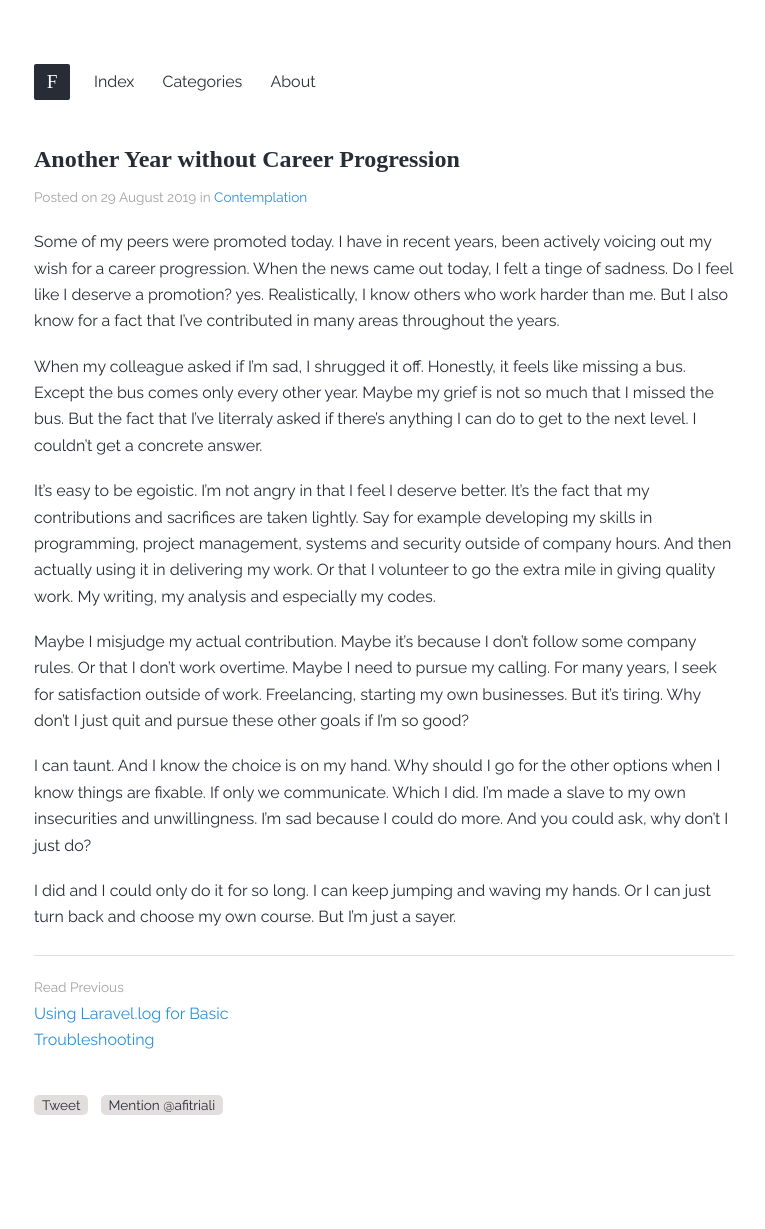
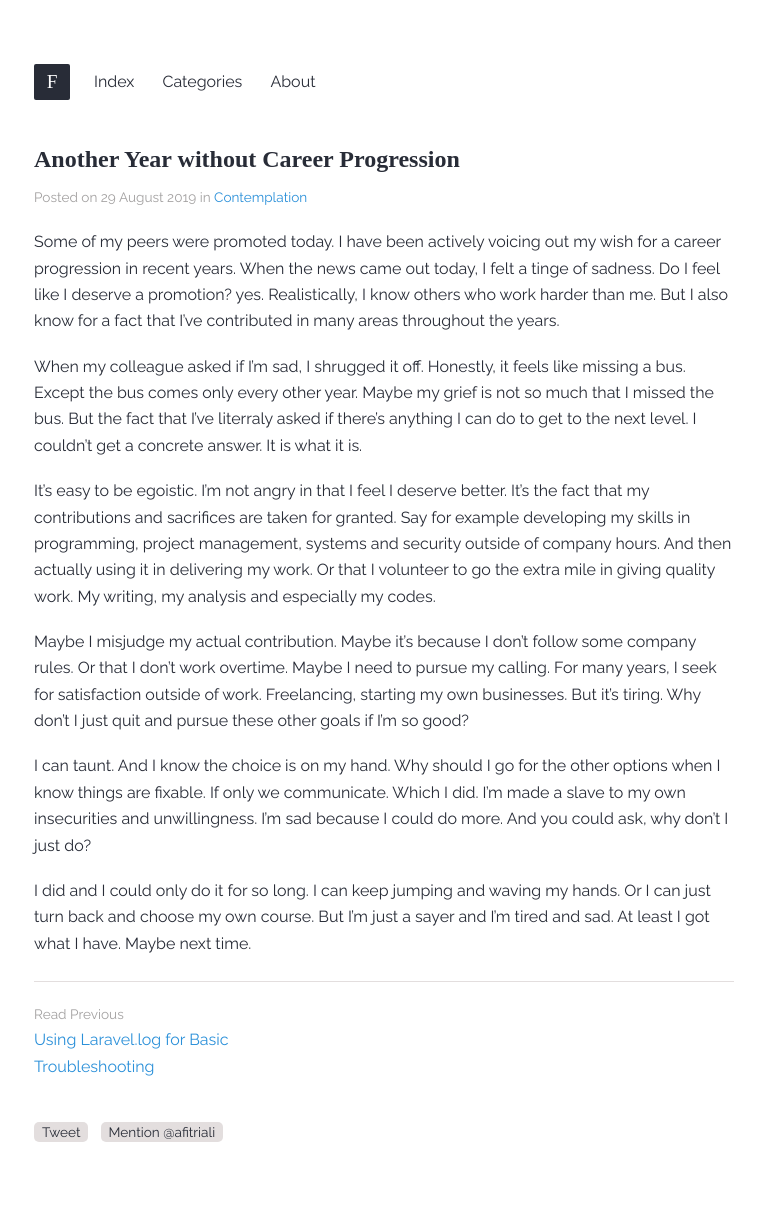
Before and after one commit to xfltrt/xfltrt.github.io, a Jekyll site: the page built from _posts/2019-08-29-another-year.md, in a window 1280 px wide. Shown: the whole page, without its empty margins (256-1021 px from the left). Built offline with Jekyll 4.4.1, drawn with Linux system fonts in a browser that asks for light colours; some web fonts are replaced; comment, search, counter and statistics services are not loaded; before the commit the page ends 1203 px from its top, so only the background shows below that.

Commit message:
Update 2019-08-29-another-year.md

```diff
--- a/_posts/2019-08-29-another-year.md
+++ b/_posts/2019-08-29-another-year.md
@@ -4,14 +4,14 @@ published: true
 category: contemplation
 title: Another Year without Career Progression
 ---
-Some of my peers were promoted today. I have in recent years, been actively voicing out my wish for a career progression. When the news came out today, I felt a tinge of sadness. Do I feel like I deserve a promotion? yes. Realistically, I know others who work harder than me. But I also know for a fact that I've contributed in many areas throughout the years.
+Some of my peers were promoted today. I have been actively voicing out my wish for a career progression in recent years. When the news came out today, I felt a tinge of sadness. Do I feel like I deserve a promotion? yes. Realistically, I know others who work harder than me. But I also know for a fact that I've contributed in many areas throughout the years.
 
-When my colleague asked if I'm sad, I shrugged it off. Honestly, it feels like missing a bus. Except the bus comes only every other year. Maybe my grief is not so much that I missed the bus. But the fact that I've literraly asked if there's anything I can do to get to the next level. I couldn't get a concrete answer.
+When my colleague asked if I'm sad, I shrugged it off. Honestly, it feels like missing a bus. Except the bus comes only every other year. Maybe my grief is not so much that I missed the bus. But the fact that I've literraly asked if there's anything I can do to get to the next level. I couldn't get a concrete answer. It is what it is.
 
-It's easy to be egoistic. I'm not angry in that I feel I deserve better. It's the fact that my contributions and sacrifices are taken lightly. Say for example developing my skills in programming, project management, systems and security outside of company hours. And then actually using it in delivering my work. Or that I volunteer to go the extra mile in giving quality work. My writing, my analysis and especially my codes.
+It's easy to be egoistic. I'm not angry in that I feel I deserve better. It's the fact that my contributions and sacrifices are taken for granted. Say for example developing my skills in programming, project management, systems and security outside of company hours. And then actually using it in delivering my work. Or that I volunteer to go the extra mile in giving quality work. My writing, my analysis and especially my codes.
 
 Maybe I misjudge my actual contribution. Maybe it's because I don't follow some company rules. Or that I don't work overtime. Maybe I need to pursue my calling. For many years, I seek for satisfaction outside of work. Freelancing, starting my own businesses. But it's tiring. Why don't I just quit and pursue these other goals if I'm so good?
 
 I can taunt. And I know the choice is on my hand. Why should I go for the other options when I know things are fixable. If only we communicate. Which I did. I'm made a slave to my own insecurities and unwillingness. I'm sad because I could do more. And you could ask, why don't I just do?
 
-I did and I could only do it for so long. I can keep jumping and waving my hands. Or I can just turn back and choose my own course. But I'm just a sayer.
+I did and I could only do it for so long. I can keep jumping and waving my hands. Or I can just turn back and choose my own course. But I'm just a sayer and I'm tired and sad. At least I got what I have. Maybe next time.
```
